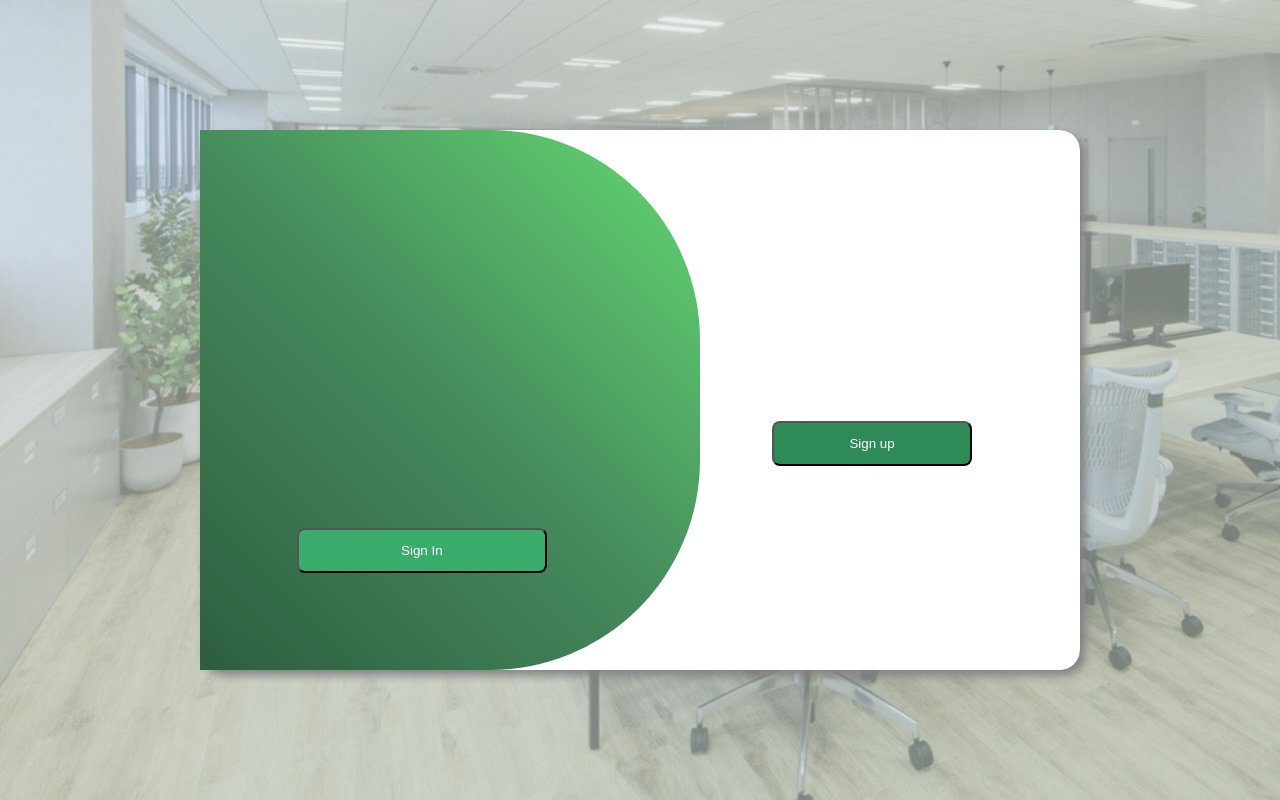
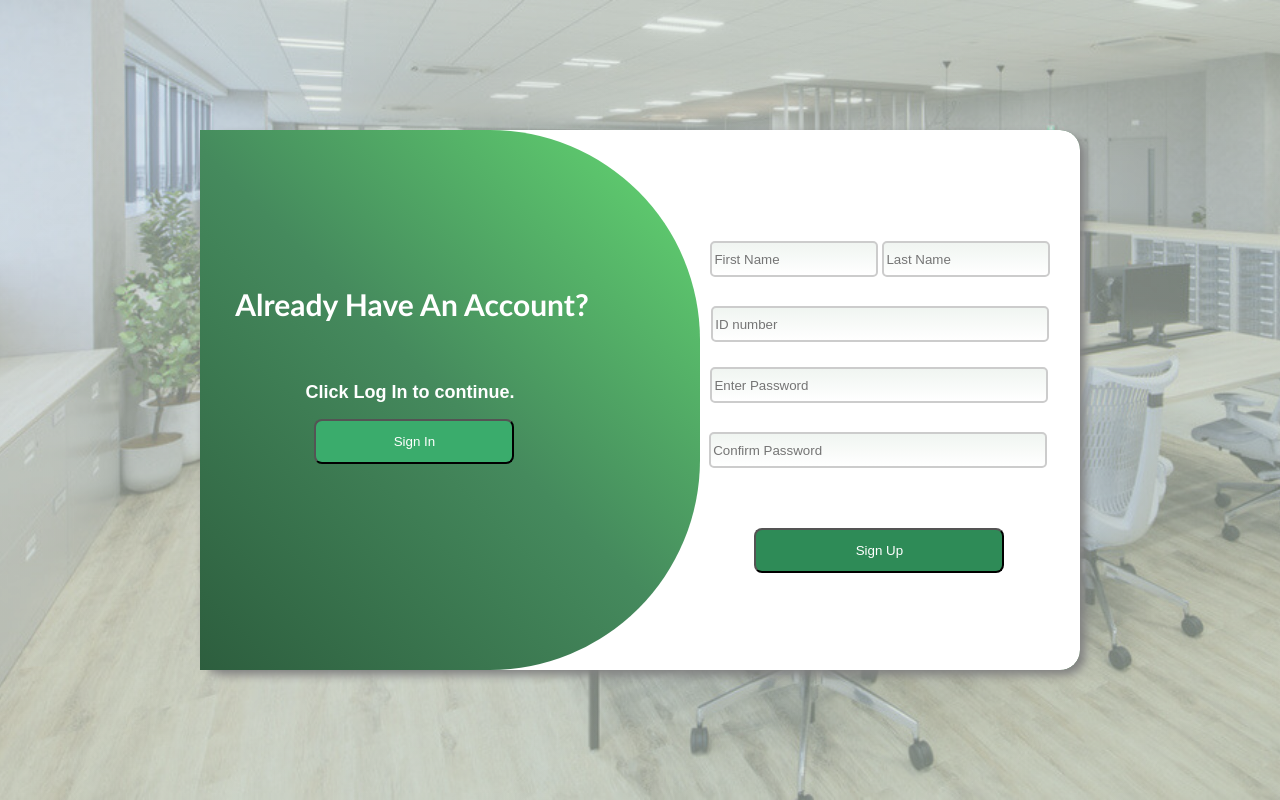
Before and after one commit to idulfranz-a11y/StaffFlow, a plain HTML site: page LogIn.html in a window 1280 px wide. Both pictures are taken after a click on the button "Sign up". Shown: the top 800 px of the page. Drawn offline with Linux system fonts and the light colour scheme.

Commit message:
almost done animation

```diff
--- a/LogIn.html
+++ b/LogIn.html
@@ -28,20 +28,53 @@
           <a href="forgot.html" id="forgot" class="forgot">Forgot Password</a>
         </div>
       </div>
-
+      <button id="clickSignIn">Sign In</button>
       <button type="button" id="signin">Sign In</button>
 
       <div class="signup-border"></div>
-      <div class="rightside">
+
       <h1 style="color: aliceblue" class="greetings">
         Ready to Manage Your Tasks?
       </h1>
       <h3 id="description" style="color: white" class="mama">
         No account yet? Create one here.
       </h3>
-        <button id="sign-up-button" type="button">Sign up</button>
+      <button id="clickSignUP" type="button">Sign up</button>
       <div class="righside">
-          <h1 class="header-rightside" style="color: white">Sign In</h1>
+        <div class="inputs">
+          <h1 class="header-rightside">Already Have An Account?</h1>
+          <h3 id="left-description">Click Log In to continue.</h3>
+          <input
+            class="all-right"
+            type="text"
+            id="firstName"
+            placeholder="First Name"
+          />
+          <input
+            class="all-right"
+            type="text"
+            id="lastName"
+            placeholder="Last Name"
+          />
+          <input
+            class="all-right"
+            type="number"
+            id="id"
+            placeholder="ID number"
+          />
+          <input
+            class="all-right"
+            type="password"
+            id="rightPassword"
+            placeholder="Enter Password"
+          />
+          <input
+            class="all-right"
+            type="password"
+            id="confirmPassword"
+            placeholder="Confirm Password"
+          />
+          <button type="submit" id="legitNaSignUp">Sign Up</button>
         </div>
       </div>
     </div>
--- a/Login.css
+++ b/Login.css
@@ -39,7 +39,7 @@ body {
 }
 #signin {
   position: relative;
-  left: 11%;
+  left: -13%;
   bottom: -30%;
   width: 250px;
   height: 45px;
@@ -81,7 +81,7 @@ body {
 
   font-family: "Gill Sans", "Gill Sans MT", Calibri, "Trebuchet MS", sans-serif;
 }
-#sign-up-button {
+#clickSignUP {
   position: relative;
   top: -100px;
   left: 65%;
@@ -166,3 +166,93 @@ body {
 .signup-border.signup-position {
   border-radius: 0 210px 210px 0;
 }
+
+.header-rightside {
+  position: relative;
+  top: -300px;
+  left: 4%;
+  font-size: 30px;
+  font-family: "Gill Sans", "Gill Sans MT", Calibri, "Trebuchet MS", sans-serif;
+  color: #ffffff;
+  z-index: -3;
+}
+#left-description {
+  position: relative;
+  top: -260px;
+  left: 12%;
+  font-size: 18px;
+  font-family: Arial, Helvetica, sans-serif;
+  z-index: 13;
+  color: #ffffff;
+}
+.all-right {
+  border-radius: 3px;
+  border-radius: 5px;
+  outline: none;
+  box-shadow: none;
+  background: linear-gradient(180deg, #f0f5f1 0%, #ffffff 100%);
+  border: 2px solid #cccccc;
+  z-index: -3;
+}
+#firstName {
+  position: relative;
+  bottom: 440px;
+  left: 58%;
+  width: 160px;
+  height: 30px;
+}
+#lastName {
+  position: relative;
+  bottom: 440px;
+  left: 58%;
+  width: 160px;
+  height: 30px;
+}
+#id {
+  position: relative;
+  bottom: 375px;
+  left: 19%;
+
+  width: 330px;
+  height: 30px;
+}
+#rightPassword {
+  position: relative;
+  bottom: 350px;
+  left: 58%;
+  width: 330px;
+  height: 30px;
+}
+#confirmPassword {
+  position: relative;
+  bottom: 285px;
+  left: 19%;
+  width: 330px;
+  height: 30px;
+}
+#legitNaSignUp {
+  position: relative;
+  left: 63%;
+  bottom: 225px;
+  width: 250px;
+  height: 45px;
+
+  background-color: #2e8b57;
+  color: white;
+
+  border-radius: 8px;
+  cursor: pointer;
+  z-index: -3;
+}
+#clickSignIn {
+  position: relative;
+  top: 53px;
+  left: 13%;
+  width: 200px;
+  height: 45px;
+  cursor: pointer;
+  color: white;
+  background-color: #3aac6c;
+  border-radius: 8px;
+  z-index: -4;
+}
--- a/login.js
+++ b/login.js
@@ -3,6 +3,7 @@ const password = document.getElementById("password");
 const togglePassword = document.getElementById("eye-icon");
 
 togglePassword.addEventListener("click", function () {
+  on;
   if (password.type === "password") {
     password.type = "text";
   } else {
@@ -11,12 +12,16 @@ togglePassword.addEventListener("click", function () {
 });
 
 console.log("dong rene");
-const signup = document.getElementById("sign-up-button");
-const signin = document.getElementById("signin");
+const signup = document.getElementById("clickSignUP");
+const signin = document.getElementById("clickSignIn");
 const leftside = document.querySelector(".leftside");
 const greetings = document.querySelector(".greetings");
 const mama = document.querySelector(".mama");
-
+const headerRightside = document.querySelector(".header-rightside");
+const leftDescription = document.getElementById("left-description");
+const allRight = document.getElementsByClassName("all-right");
+const legitSignUp = document.getElementById("legitNaSignUp");
+const legitSignIn = document.getElementById("signin");
 //animation starts here
 //to remove all the elements in the left side(aside from the sign in button)
 
@@ -36,6 +41,19 @@ signup.addEventListener("click", function () {
 
   signin.style.backgroundColor = "#3aac6c";
   signup.style.backgroundColor = "#2e8b57";
+
+  headerRightside.style.zIndex = "3";
+  leftDescription.style.zIndex = "3";
+
+  // calling all the elements in sign up atay
+
+  for (let i = 0; i < allRight.length; i++) {
+    allRight[i].style.zIndex = "3";
+  }
+  signup.style.zIndex = "-3";
+  legitSignUp.style.zIndex = "3";
+  legitSignIn.style.zIndex = "-3";
+  signin.style.zIndex = "3";
 });
 
 // goes back to original place
@@ -53,4 +71,16 @@ signin.addEventListener("click", function () {
 
   signin.style.backgroundColor = "#2e8b57";
   signup.style.backgroundColor = "#3aac6c";
+
+  headerRightside.style.zIndex = "-3";
+  leftDescription.style.zIndex = "-3";
+
+  //at nganyon tayo ay magluluto na
+  for (let i = 0; i < allRight.length; i++) {
+    allRight[i].style.zIndex = "-3";
+  }
+  signup.style.zIndex = "3";
+  legitSignUp.style.zIndex = "-3";
+  legitSignIn.style.zIndex = "3";
+  signin.style.zIndex = "-3";
 });
```
Lines whose indentation alone changed are shown as unchanged.
